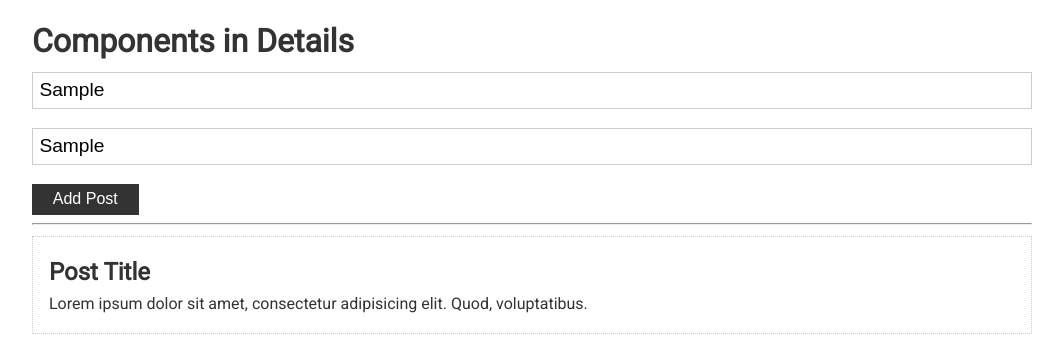
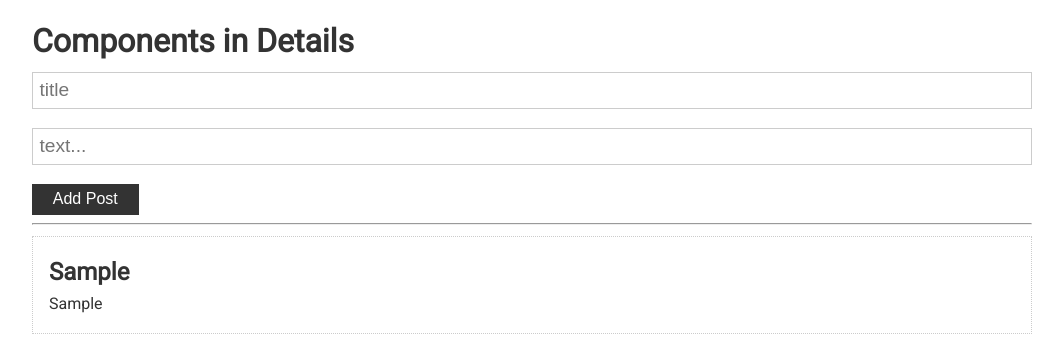
Before and after one commit to RomanSyrko/study-udemy-angular9, an Angular app: page / in a window 1280 px wide. Both pictures are taken after typing "Sample", "Sample" into the empty fields and a click on the button "Add Post". Shown: the top 352 px of the page, without its empty margins (108-1171 px from the left). Built offline with nearby package versions, Linux system fonts and the light colour scheme.

Commit message:
Add new posts from input

```diff
--- a/src/app/app.component.html
+++ b/src/app/app.component.html
@@ -1,8 +1,13 @@
 <div class="container">
 <h1>{{title}}</h1>
 
-  <app-post-form></app-post-form>
+  <app-post-form
+    (onAdd)="updatePosts($event)"
+  ></app-post-form>
   <hr>
-  <app-post></app-post>
+  <app-post
+    *ngFor="let p of posts"
+    [post]="p"
+  ></app-post>
 
 </div>
--- a/src/app/app.component.ts
+++ b/src/app/app.component.ts
@@ -1,4 +1,11 @@
 import {Component} from '@angular/core';
+
+
+export interface Post {
+  title: string
+  text: string
+  id?: number
+}
 
 @Component({
   selector: 'app-root',
@@ -7,4 +14,13 @@ import {Component} from '@angular/core';
 })
 export class AppComponent {
   title = 'Components in Details';
+
+  posts: Post[] = [
+    // {title: 'Angular components', text: 'continue', id: 1},
+    // {title: 'Angular binding', text: 'need to know them', id: 2}
+  ]
+
+  updatePosts(post: Post) {
+    this.posts.unshift(post)
+  }
 }
--- a/src/app/app.module.ts
+++ b/src/app/app.module.ts
@@ -4,15 +4,17 @@ import {BrowserModule} from '@angular/platform-browser';
 import {AppComponent} from './app.component';
 import {PostFormComponent} from './post-form/post-form.component';
 import {PostComponent} from './post/post.component';
+import {FormsModule} from "@angular/forms";
 
 @NgModule({
   declarations: [
     AppComponent,
     PostFormComponent,
-    PostComponent
+    PostComponent,
   ],
   imports: [
-    BrowserModule
+    BrowserModule,
+    FormsModule
   ],
   providers: [],
   bootstrap: [AppComponent]
--- a/src/app/post-form/post-form.component.html
+++ b/src/app/post-form/post-form.component.html
@@ -1,8 +1,18 @@
 <div>
 
-  <input type="text" class="form-control" placeholder="title">
-  <input type="text" class="form-control" placeholder="text...">
+  <input
+    type="text"
+    class="form-control"
+    placeholder="title"
+    [(ngModel)]="title"
+  >
+  <input
+    type="text"
+    class="form-control"
+    placeholder="text..."
+    [(ngModel)]="text"
+  >
 
-  <button class="btn">Add Post</button>
+  <button class="btn" (click)="addPosts()">Add Post</button>
 
 </div>
--- a/src/app/post-form/post-form.component.ts
+++ b/src/app/post-form/post-form.component.ts
@@ -1,15 +1,27 @@
-import { Component, OnInit } from '@angular/core';
+import {Component, EventEmitter, Output} from '@angular/core';
+import {Post} from "../app.component";
 
 @Component({
   selector: 'app-post-form',
   templateUrl: './post-form.component.html',
   styleUrls: ['./post-form.component.css']
 })
-export class PostFormComponent implements OnInit {
+export class PostFormComponent {
 
-  constructor() { }
+  @Output() onAdd: EventEmitter<Post> = new EventEmitter<Post>()
 
-  ngOnInit(): void {
+  title: string = ''
+  text: string = ''
+
+  addPosts() {
+    if (this.title.trim() && this.text.trim()) {
+      const post: Post = {
+        title: this.title,
+        text: this.text
+      }
+      this.onAdd.emit(post)
+      this.title = this.text = ''
+    }
   }
 
 }
--- a/src/app/post/post.component.html
+++ b/src/app/post/post.component.html
@@ -1,5 +1,5 @@
 <div class="card">
-  <h2>Post Title</h2>
-  <p>Lorem ipsum dolor sit amet, consectetur adipisicing elit. Quod, voluptatibus.</p>
+  <h2>{{post.title}}</h2>
+  <p>{{post.text}}</p>
 
 </div>
--- a/src/app/post/post.component.ts
+++ b/src/app/post/post.component.ts
@@ -1,15 +1,17 @@
-import { Component, OnInit } from '@angular/core';
+import {Component, Input, OnInit} from '@angular/core';
+import {Post} from "../app.component";
 
 @Component({
   selector: 'app-post',
   templateUrl: './post.component.html',
   styleUrls: ['./post.component.css']
 })
-export class PostComponent implements OnInit {
+export class PostComponent implements OnInit{
 
-  constructor() { }
+  @Input() post: Post
 
-  ngOnInit(): void {
+  constructor() {
   }
-
+  ngOnInit() {
+  }
 }
--- a/tsconfig.json
+++ b/tsconfig.json
@@ -2,6 +2,7 @@
 {
   "compileOnSave": false,
   "compilerOptions": {
+    "strictPropertyInitialization": false,
     "baseUrl": "./",
     "outDir": "./dist/out-tsc",
     "forceConsistentCasingInFileNames": true,
```
